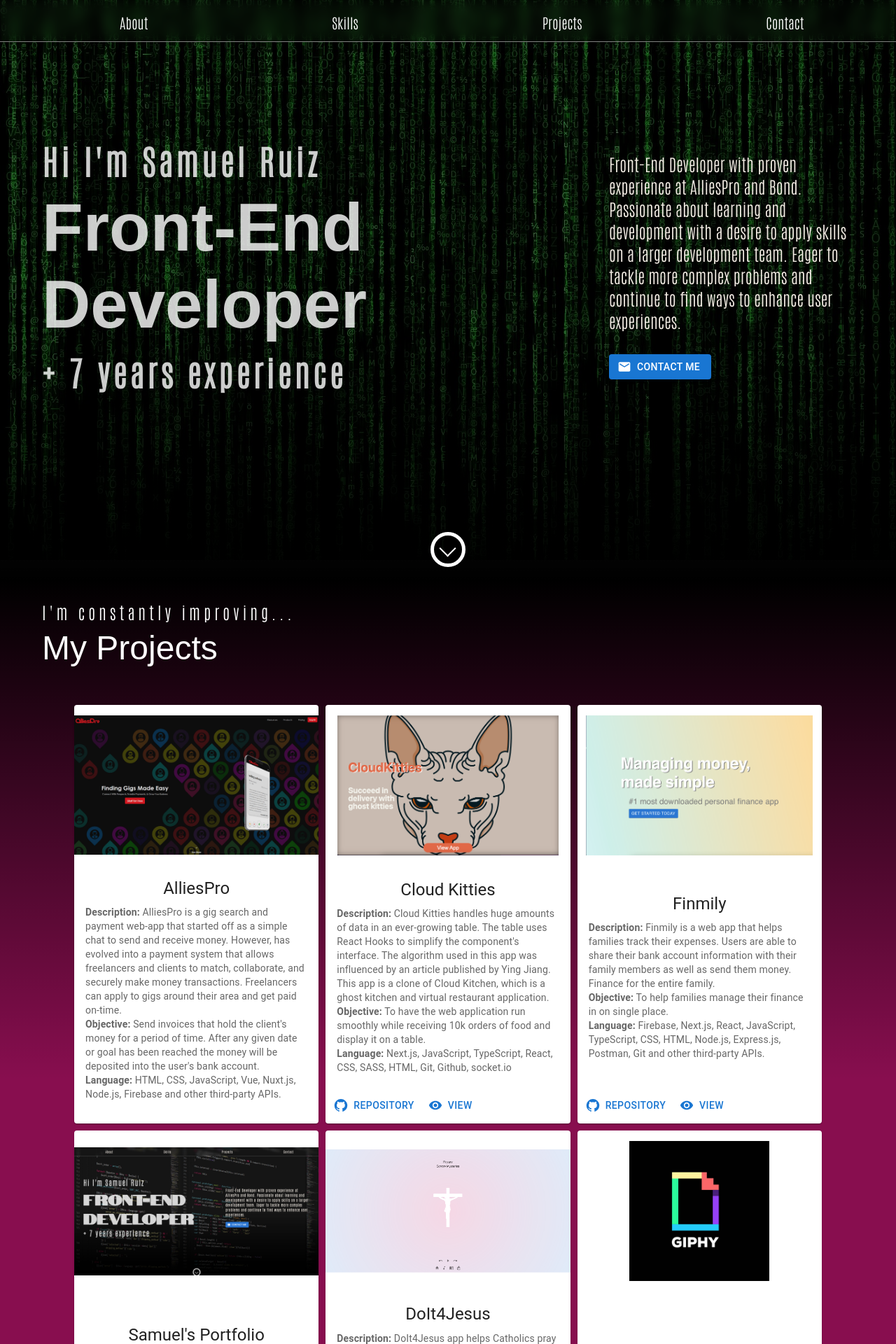
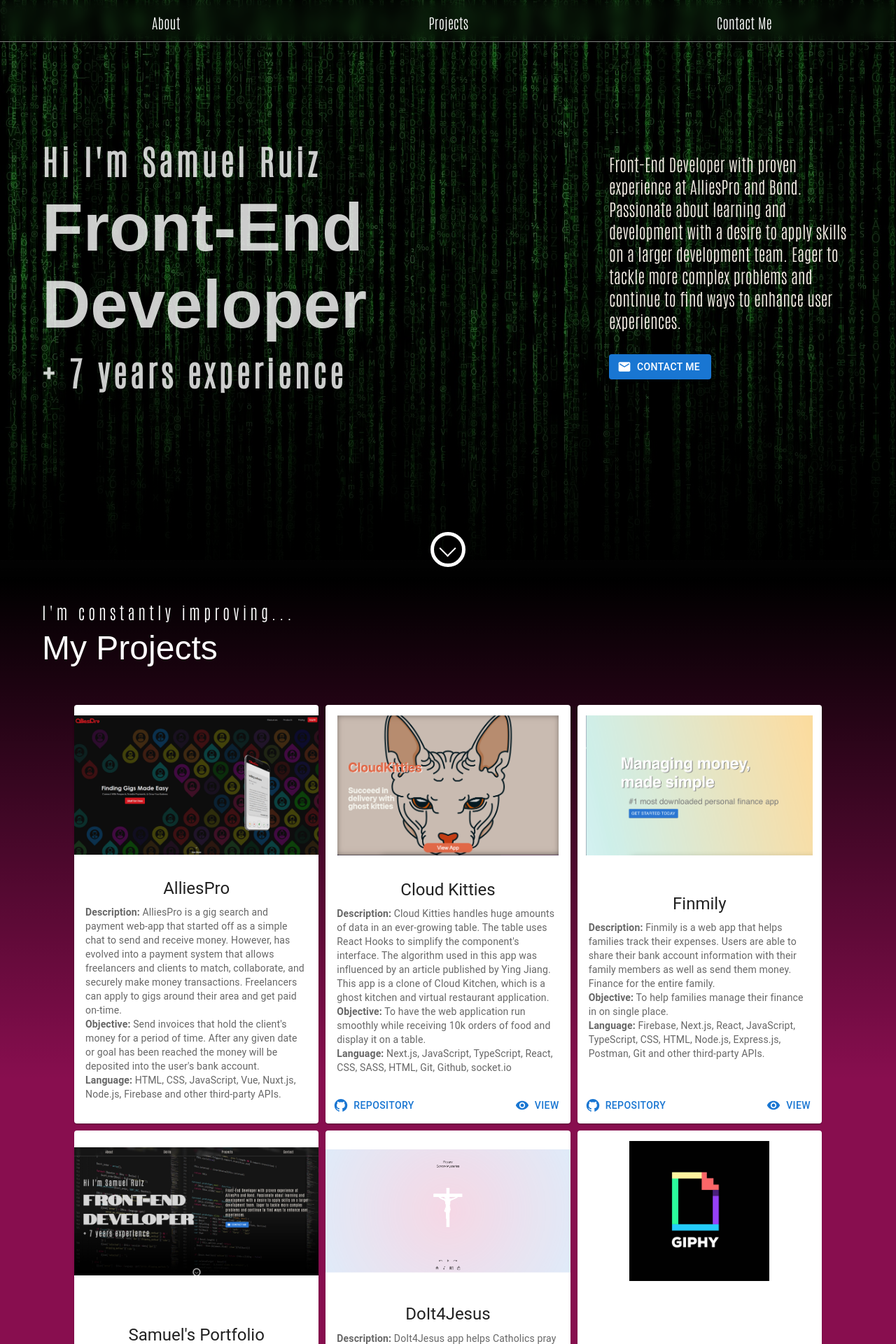
Before and after one commit to samsoftwaredev/portfolio, a Next.js app: page / in a window 1280 px wide. Shown: the top 1920 px of the page at 70% size. Built offline with nearby package versions, Linux system fonts and the light colour scheme; a web font is replaced by a local one.

Commit message:
button animation and navbar update

```diff
--- a/components/Awards/Awards.tsx
+++ b/components/Awards/Awards.tsx
@@ -17,7 +17,7 @@
         <small className={css(styles.subTitle, "subPrimaryText")}>
           Things I have achieved
         </small>
-        Awards/News
+        Awards / News
       </Typography>
       <Element name="awards" className={css(styles.subTitle, "subPrimaryText")}>
         <Box className={styles.container}>
--- a/components/Navbar/Navbar.tsx
+++ b/components/Navbar/Navbar.tsx
@@ -6,9 +6,8 @@
 const Navbar = () => {
   const menu = [
     { name: "About", hash: "about" },
-    { name: "Skills", hash: "skills" },
     { name: "Projects", hash: "projects" },
-    { name: "Contact", hash: "contact" },
+    { name: "Contact Me", hash: "contact" },
   ];
 
   return (
--- a/components/OwnerProjects/OwnerProjects.tsx
+++ b/components/OwnerProjects/OwnerProjects.tsx
@@ -71,7 +71,9 @@
               </Typography>
             )}
           </CardContent>
-          <CardActions>
+          <CardActions
+            sx={{ display: "flex", justifyContent: "space-between" }}
+          >
             {p.repositoryURL && (
               <Button startIcon={<GitHub />} href={p.repositoryURL}>
                 Repository
--- a/components/SocialMedia/SocialMedia.tsx
+++ b/components/SocialMedia/SocialMedia.tsx
@@ -8,7 +8,7 @@
       <ul className={styles.linkList}>
         {SOCIAL_MEDIA.map(({ name, icon, url }) => (
           <li key={name}>
-            <Link href={url} color={colors.grey[200]}>
+            <Link className={styles.link} href={url} color={colors.grey[200]}>
               <Icon component={icon} fontSize="large" />
             </Link>
           </li>
--- a/components/SocialMedia/socialMedia.module.scss
+++ b/components/SocialMedia/socialMedia.module.scss
@@ -6,3 +6,10 @@
     padding: 0 0.5em;
   }
 }
+
+.link {
+  transition: 0.2s all;
+  &:hover {
+    color: blue;
+  }
+}
```
